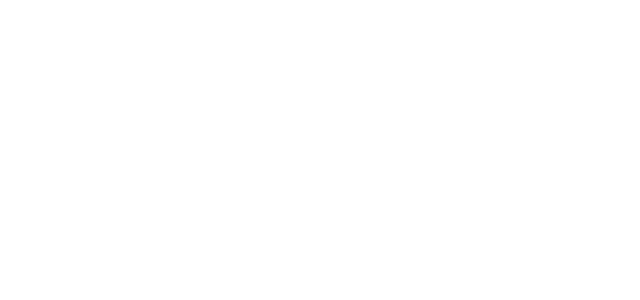
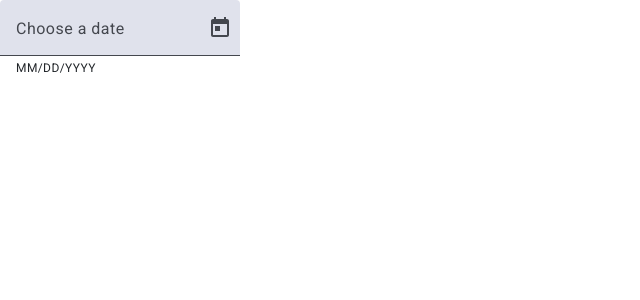
Before and after one commit to Nutrifai/frontend, an Angular app: page /datepicker in a window 1280 px wide. Before the commit this address led to /. Shown: the top 300 px of the page, without its empty margins (0-640 px from the left). Built offline with nearby package versions, Linux system fonts and the light colour scheme.

Commit message:
datepicker

```diff
--- a/angular.json
+++ b/angular.json
@@ -27,6 +27,7 @@
               }
             ],
             "styles": [
+              "@angular/material/prebuilt-themes/azure-blue.css",
               "src/styles.css"
             ],
             "scripts": [],
@@ -90,6 +91,7 @@
               }
             ],
             "styles": [
+              "@angular/material/prebuilt-themes/azure-blue.css",
               "src/styles.css"
             ],
             "scripts": []
--- a/package.json
+++ b/package.json
@@ -13,10 +13,15 @@
   "private": true,
   "dependencies": {
     "@angular/animations": "^18.2.0",
+    "@angular/cdk": "^18.2.12",
     "@angular/common": "^18.2.0",
     "@angular/compiler": "^18.2.0",
     "@angular/core": "^18.2.0",
     "@angular/forms": "^18.2.0",
+    "@angular/material": "^18.2.12",
+    "@angular/material-date-fns-adapter": "^18.2.12",
+    "@angular/material-luxon-adapter": "^18.2.12",
+    "@angular/material-moment-adapter": "^18.2.12",
     "@angular/platform-browser": "^18.2.0",
     "@angular/platform-browser-dynamic": "^18.2.0",
     "@angular/platform-server": "^18.2.0",
--- a/src/app/app.config.ts
+++ b/src/app/app.config.ts
@@ -4,8 +4,9 @@
 import { routes } from './app.routes';
 import { provideClientHydration } from '@angular/platform-browser';
 import { provideHttpClient } from '@angular/common/http';
+import { provideAnimationsAsync } from '@angular/platform-browser/animations/async';
 
 export const appConfig: ApplicationConfig = {
-  providers: [provideZoneChangeDetection({ eventCoalescing: true }), provideRouter(routes), provideClientHydration(), provideHttpClient()
+  providers: [provideZoneChangeDetection({ eventCoalescing: true }), provideRouter(routes), provideClientHydration(), provideHttpClient(), provideAnimationsAsync()
   ]
 };
--- a/src/app/app.routes.ts
+++ b/src/app/app.routes.ts
@@ -7,6 +7,7 @@
 import { DietAiComponent } from './diet-ai/diet-ai.component';
 import { AgendaNutricionistaComponent } from './agenda-nutricionista/agenda-nutricionista.component';
 import { InicioComponent } from './inicio/inicio.component';
+import { DatepickerTouchExampleComponent } from './datepicker-touch-example/datepicker-touch-example.component';
 
 export const routes: Routes = [
     { path: 'inicio', component: InicioComponent },
@@ -17,5 +18,6 @@
     { path: 'cadastro', component: CadastroComponent },
     { path: 'dietai', component: DietAiComponent },
     { path: 'assinatura', component: AssinaturaComponent },
+    { path: 'datepicker', component: DatepickerTouchExampleComponent },
     { path: '', redirectTo: 'inicio', pathMatch: 'full' }, // Redireciona para 'home' por padrão
 ];
--- /dev/null
+++ b/src/app/datepicker-touch-example/datepicker-touch-example.component.html
@@ -0,0 +1,7 @@
+<mat-form-field class="example-full-width">
+    <mat-label>Choose a date</mat-label>
+    <input matInput [matDatepicker]="picker">
+    <mat-hint>MM/DD/YYYY</mat-hint>
+    <mat-datepicker-toggle matIconSuffix [for]="picker"></mat-datepicker-toggle>
+    <mat-datepicker touchUi #picker></mat-datepicker>
+  </mat-form-field>
--- /dev/null
+++ b/src/app/datepicker-touch-example/datepicker-touch-example.component.ts
@@ -0,0 +1,16 @@
+import {ChangeDetectionStrategy, Component} from '@angular/core';
+import {MatDatepickerModule} from '@angular/material/datepicker';
+import {MatInputModule} from '@angular/material/input';
+import {MatFormFieldModule} from '@angular/material/form-field';
+import {provideNativeDateAdapter} from '@angular/material/core';
+
+/** @title Datepicker touch UI */
+@Component({
+  selector: 'datepicker-touch-example',
+  templateUrl: './datepicker-touch-example.component.html',
+  standalone: true,
+  providers: [provideNativeDateAdapter()],
+  imports: [MatFormFieldModule, MatInputModule, MatDatepickerModule],
+  changeDetection: ChangeDetectionStrategy.OnPush,
+})
+export class DatepickerTouchExampleComponent {}
--- a/src/index.html
+++ b/src/index.html
@@ -9,8 +9,10 @@
   <link href='https://unpkg.com/boxicons@2.1.4/css/boxicons.min.css' rel='stylesheet'>
   <link rel="stylesheet" href="https://cdn.jsdelivr.net/npm/bootstrap@4.3.1/dist/css/bootstrap.min.css"
       integrity="sha384-ggOyR0iXCbMQv3Xipma34MD+dH/1fQ784/j6cY/iJTQUOhcWr7x9JvoRxT2MZw1T" crossorigin="anonymous">
+  <link href="https://fonts.googleapis.com/css2?family=Roboto:wght@300;400;500&display=swap" rel="stylesheet">
+  <link href="https://fonts.googleapis.com/icon?family=Material+Icons" rel="stylesheet">
 </head>
-<body>
+<body class="mat-typography">
   <app-root></app-root>
 </body>
 </html>
--- a/src/styles.css
+++ b/src/styles.css
@@ -1 +1,4 @@
 /* You can add global styles to this file, and also import other style files */
+
+html, body { height: 100%; }
+body { margin: 0; font-family: Roboto, "Helvetica Neue", sans-serif; }
```
Also changed, not shown: src/app/app.component.ts (+8 -1 lines), src/app/datepicker-touch-example/datepicker-touch-example.component.css (added), 2 other files (tests, documents, lock files or other folders).
